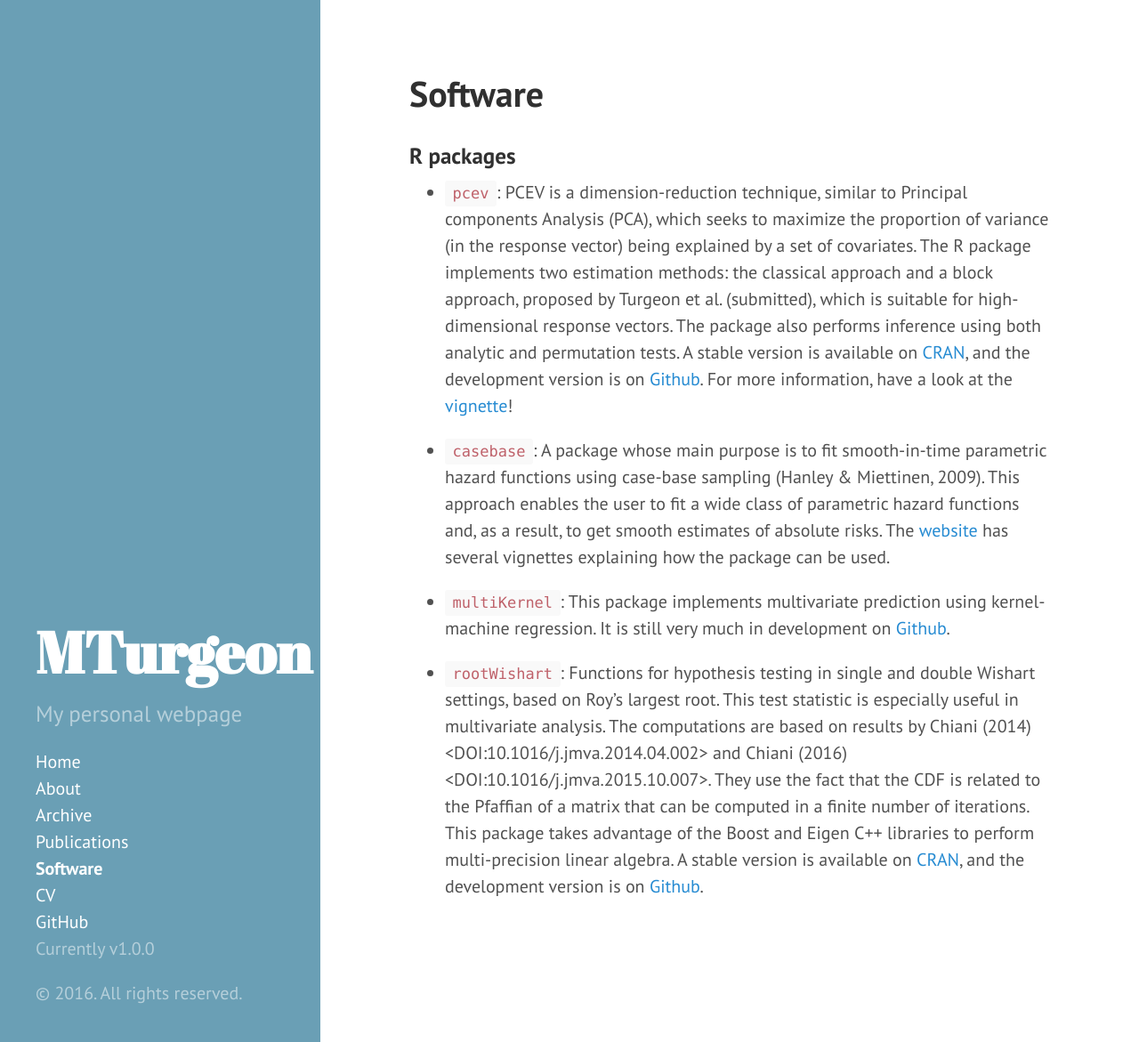
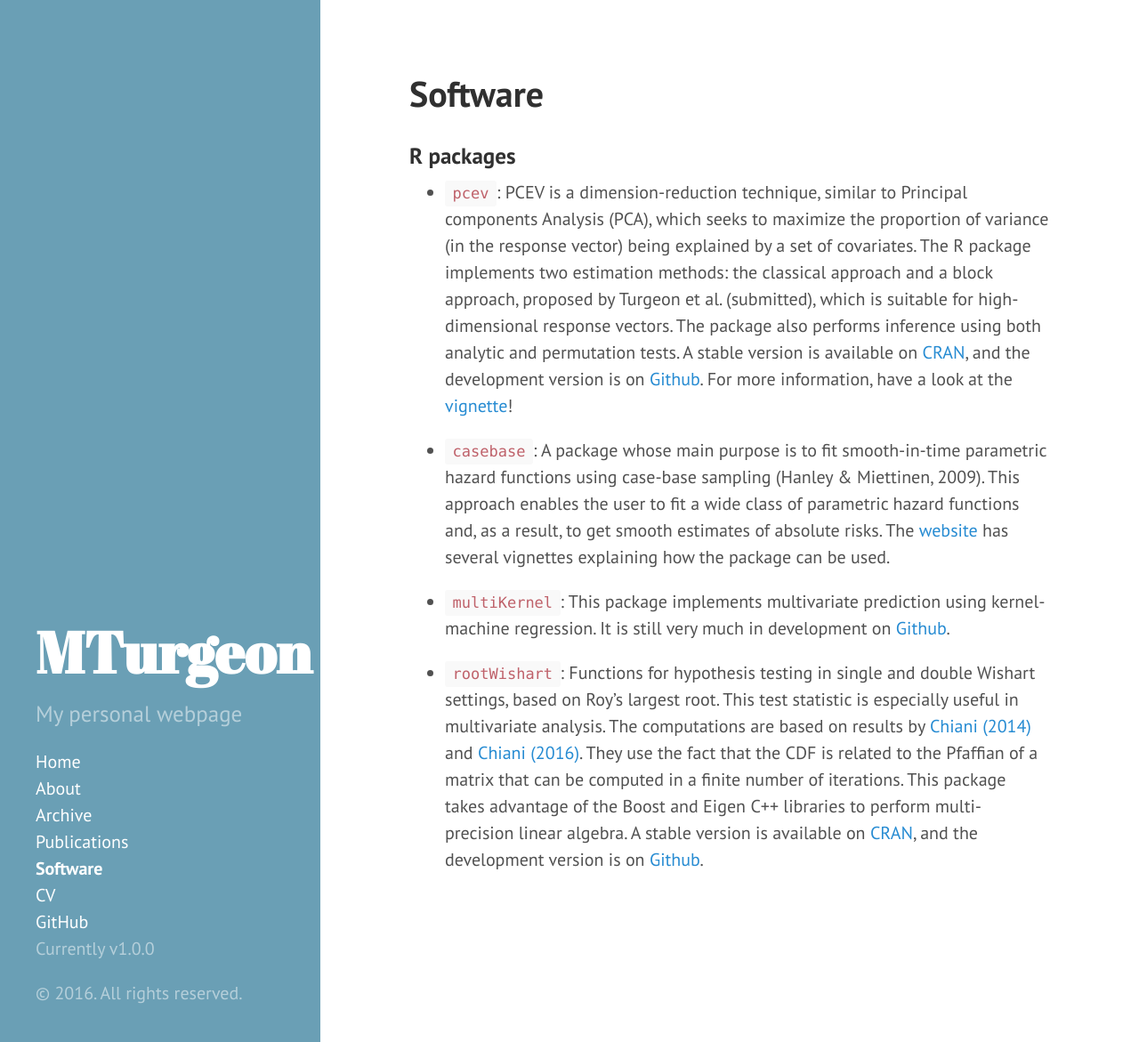
Before and after one commit to turgeonmaxime/old_website, a Jekyll site: the page built from software.md, in a window 1280 px wide and 1171 px high. Shown: the whole window at 89% size. Built offline with Jekyll 4.4.1, drawn with Linux system fonts in a browser that asks for light colours; part of the change alters nothing that is shown.

Commit message:
add DOIs as links

````diff
--- a/software.md
+++ b/software.md
@@ -11,4 +11,4 @@ title: Software
 
  - ```multiKernel```: This package implements multivariate prediction using kernel-machine regression. It is still very much in development on [Github](https://github.com/turgeonmaxime/multiKernel).
 
- - ```rootWishart```: Functions for hypothesis testing in single and double Wishart settings, based on Roy's largest root. This test statistic is especially useful in multivariate analysis. The computations are based on results by Chiani (2014) <DOI:10.1016/j.jmva.2014.04.002> and Chiani (2016) <DOI:10.1016/j.jmva.2015.10.007>. They use the fact that the CDF is related to the Pfaffian of a matrix that can be computed in a finite number of iterations. This package takes advantage of the Boost and Eigen C++ libraries to perform multi-precision linear algebra. A stable version is available on [CRAN](https://cran.r-project.org/package=rootWishart), and the development version is on [Github](https://github.com/turgeonmaxime/rootWishart).
+ - ```rootWishart```: Functions for hypothesis testing in single and double Wishart settings, based on Roy's largest root. This test statistic is especially useful in multivariate analysis. The computations are based on results by [Chiani (2014)](http://dx.doi.org/10.1016/j.jmva.2015.10.007) and [Chiani (2016)](http://dx.doi.org//10.1016/j.jmva.2015.10.007). They use the fact that the CDF is related to the Pfaffian of a matrix that can be computed in a finite number of iterations. This package takes advantage of the Boost and Eigen C++ libraries to perform multi-precision linear algebra. A stable version is available on [CRAN](https://cran.r-project.org/package=rootWishart), and the development version is on [Github](https://github.com/turgeonmaxime/rootWishart).
````
